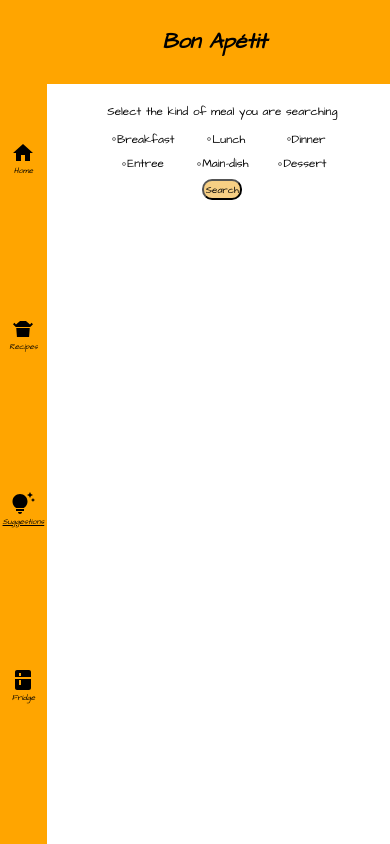
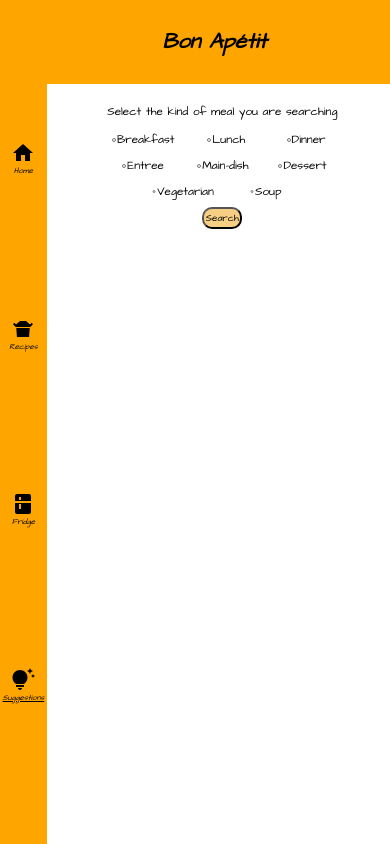
Before and after one commit to Matthieudegny/Bon-Appetit, a React (Create React App) app: page /recipesIdeas in a window 390 px wide. Built offline with nearby package versions, Linux system fonts and the light colour scheme.

Commit message:
responsive done next step build and trial with mobile

```diff
--- a/src/components/Content/CardRecipes/CardRecipes.js
+++ b/src/components/Content/CardRecipes/CardRecipes.js
@@ -62,6 +62,9 @@ CardRecipes.propTypes = {
     title: PropTypes.string.isRequired,
     explanations: PropTypes.string.isRequired,
 };
-
+CardRecipes.defaultProps = {
+    image: '',
+    explanations: '',
+  };
 
 export default CardRecipes
--- a/src/components/Content/Home/Home.js
+++ b/src/components/Content/Home/Home.js
@@ -10,6 +10,7 @@ import recipesIdeasImage from '../../../public/recipesideas.jpg'
 function Home() {
     return(
     <div className="container">
+
         <CardHome
         image = {recipesImage}
         description = {"You know what you need, you have already an idea about what to cook, and you want to get a recipe"}
@@ -18,6 +19,16 @@ function Home() {
         logo = {<TakeoutDiningIcon />}
         nameLink = {"A particular recipe"}
         />
+
+        <CardHome
+        image = {fridgeImage}
+        description = {"You have specific ingredients, and yu need some suggestions about how to cook"}
+        title = {'Fridge'}
+        link = {'/fridge'}
+        logo = {<KitchenIcon />}
+        nameLink = {"A recipe based on your food"}
+        />
+
         <CardHome
         image = {recipesIdeasImage}
         description = {"You have no ideas about what to cook, you need inspiration, discover our suggestions"}
@@ -26,14 +37,7 @@ function Home() {
         logo = {<TipsAndUpdatesIcon />}
         nameLink = {"Recipe suggestions"}
         />
-        <CardHome
-        image = {fridgeImage}
-        description = {"You have specific ingredients, and yu need some suggestions about how to cook"}
-        title = {'Fridge'}
-        link = {'/fridge'}
-        logo = {<KitchenIcon />}
-        nameLink = {"A recipe based on your food"}
-        />
+
     </div>
     )
 }
--- a/src/components/Content/Suggestions/Suggestions.js
+++ b/src/components/Content/Suggestions/Suggestions.js
@@ -67,13 +67,23 @@ function ReciepesIdeas() {
                     </div>
 
                     <div className='suggestions-inputs'>
-                        <input type="radio" className='suggestions-inputs-radio' id="main-dish" name="suggestion" onClick={() => setValueSelected("main-dish")}/>
+                        <input type="radio" className='suggestions-inputs-radio' id="main-dish" name="suggestion" onClick={() => setValueSelected("main dish")}/>
                         <label htmlFor="main-dish">Main-dish</label>
                     </div>
 
                     <div className='suggestions-inputs'>
                         <input type="radio" className='suggestions-inputs-radio' id="dessert" name="suggestion" onClick={() => setValueSelected("dessert")}/>
                         <label htmlFor="dessert">Dessert</label>
+                    </div>
+
+                    <div className='suggestions-inputs'>
+                        <input type="radio" className='suggestions-inputs-radio' id="vegetarian" name="suggestion" onClick={() => setValueSelected("vegetarian,main course")}/>
+                        <label htmlFor="vegetarian">Vegetarian</label>
+                    </div>
+
+                    <div className='suggestions-inputs'>
+                        <input type="radio" className='suggestions-inputs-radio' id="soup" name="suggestion" onClick={() => setValueSelected("soup")}/>
+                        <label htmlFor="soup">Soup</label>
                     </div>
 
                 </div>
--- a/src/components/Content/Suggestions/suggestions.scss
+++ b/src/components/Content/Suggestions/suggestions.scss
@@ -20,7 +20,7 @@
     }
 
     &-inputs{
-        padding: 0 5%;
+        padding: 0.25% 5%;
         font-size: 1.3vw;
         display: flex;
         justify-content: center;
--- a/src/components/Nav/Nav.js
+++ b/src/components/Nav/Nav.js
@@ -44,6 +44,17 @@ function Nav() {
       </NavLink>
 
       <NavLink
+          to="fridge"
+          className={getMenuClass}
+      >
+
+        <div className="nav-items">
+          <KitchenIcon />
+          <div>Fridge</div>
+        </div>
+      </NavLink>
+
+      <NavLink
           to="recipesIdeas"
           className={getMenuClass}
       >
@@ -57,17 +68,6 @@ function Nav() {
 
       </NavLink>
 
-      <NavLink
-          to="fridge"
-          className={getMenuClass}
-      >
-
-        <div className="nav-items">
-          <KitchenIcon />
-          <div>Fridge</div>
-        </div>
-      </NavLink>
-
   </div>
   );
 }
--- a/src/request/request.js
+++ b/src/request/request.js
@@ -5,6 +5,10 @@ export async function requestsRecipe(searchValue) {
       const APIKEY = "9aaebbeca05644af8ed5cc2c16e4508e";
 
       const response = await axios.get(`https://api.spoonacular.com/recipes/complexSearch?query=${searchValue}&number=5&apiKey=${APIKEY}`);
+      console.log(response.status)
+      if(response.status===402){
+
+      }
       const recipes = response.data.results
       let recipesList = [];
 
@@ -31,6 +35,7 @@ export async function requestSuggestions(searchValue) {
     const response = await axios.get(`https://api.spoonacular.com/recipes/random?number=5&tags=${searchValue}&apiKey=${APIKEY}`);
 
     const suggestionsList = response.data.recipes
+
     return suggestionsList
   }
   catch(err){
```
